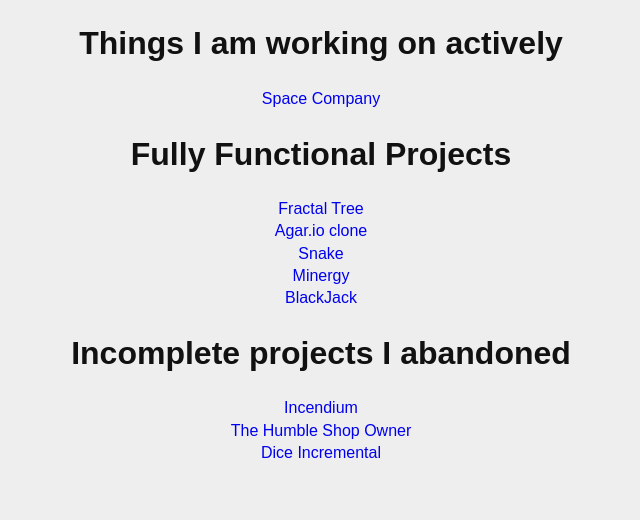
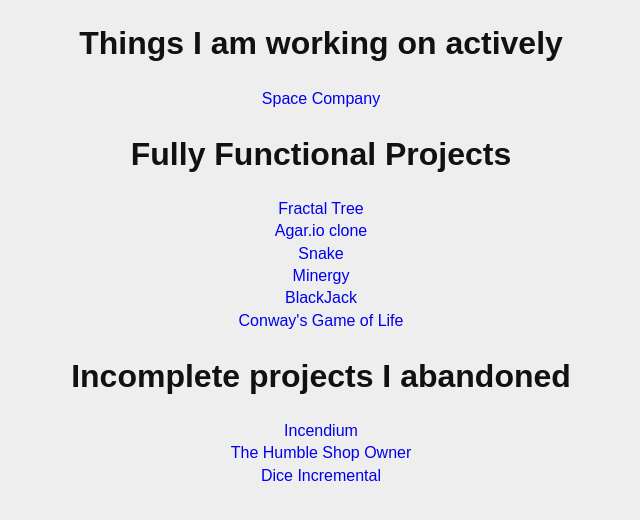
Before and after one commit to sparticle999/sparticle999.github.io, a plain HTML site: page index.html in a window 1280 px wide. Shown: the whole page, without its empty margins (319-959 px from the left). Drawn offline with Linux system fonts and the light colour scheme.

Commit message:
Added Conway's Game Of Life

```diff
--- a/index.html
+++ b/index.html
@@ -29,6 +29,7 @@
 	<a target="_blank" href="SnakeGame">Snake</a>
 	<a target="_blank" href="Minergy">Minergy</a>
 	<a target="_blank" href="blackjack">BlackJack</a>
+	<a target="_blank" href="Conway">Conway's Game of Life</a>
 
 	<h1>Incomplete projects I abandoned</h1>
 	<a target="_blank" href="Incendium">Incendium</a>
```
